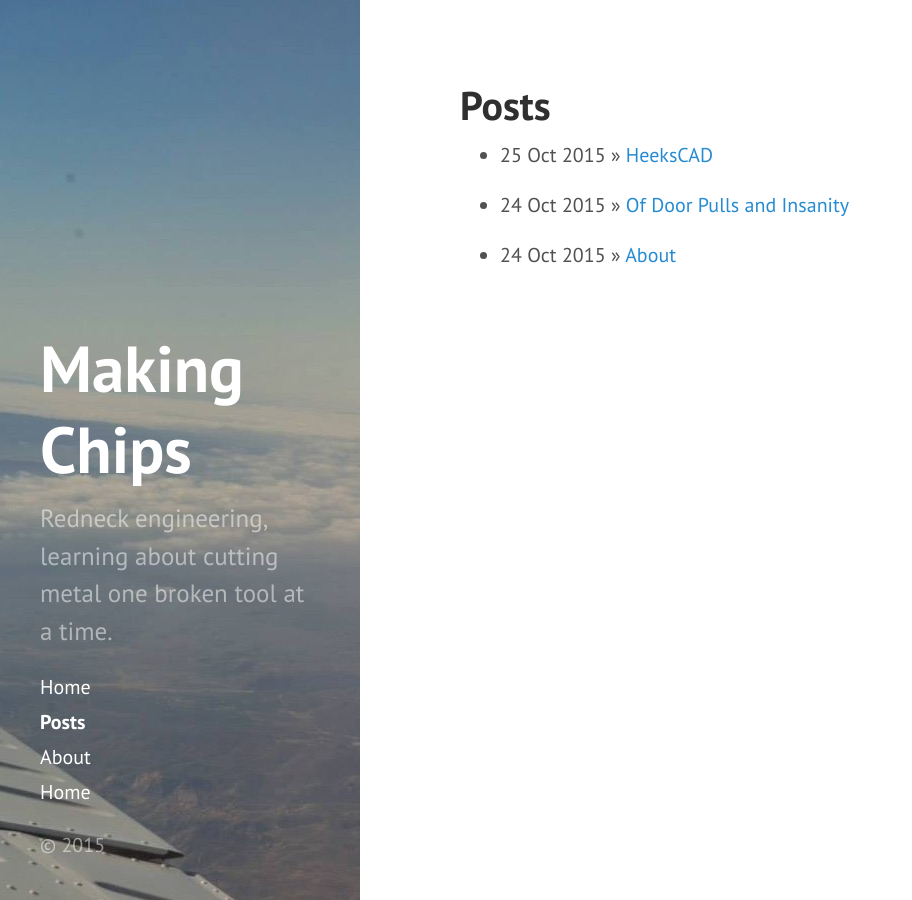
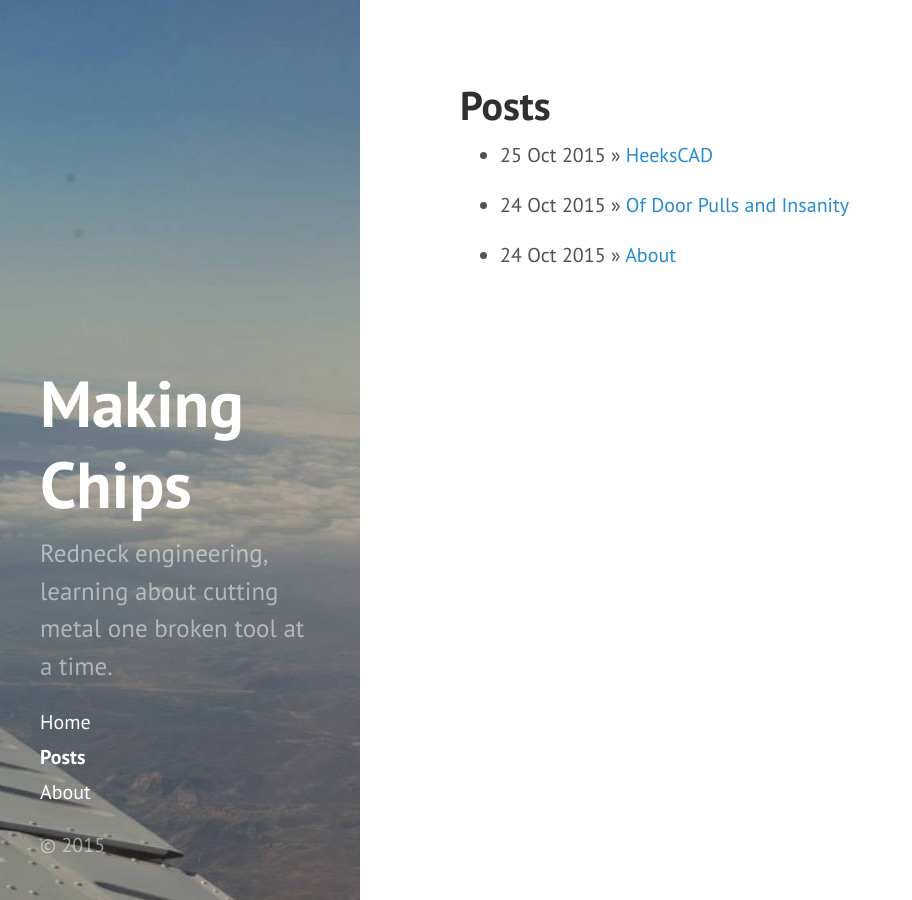
Before and after one commit to makingchips/makingchips.github.io, a Jekyll site: the page built from Archive.md, in a window 1280 px wide. Shown: the whole page, without its empty margins (0-912 px from the left). Built offline with Jekyll 4.4.1, drawn with Linux system fonts in a browser that asks for light colours; Markdown is read by kramdown in place of the engine named in the settings.

Commit message:
Update index.html

```diff
--- a/index.html
+++ b/index.html
@@ -1,6 +1,6 @@
 ---
 layout: page
-title: Home
+show_in_nav: false
 ---
 <p class="message">
 Just wanted to make some door pulls and throttle handles…
```
